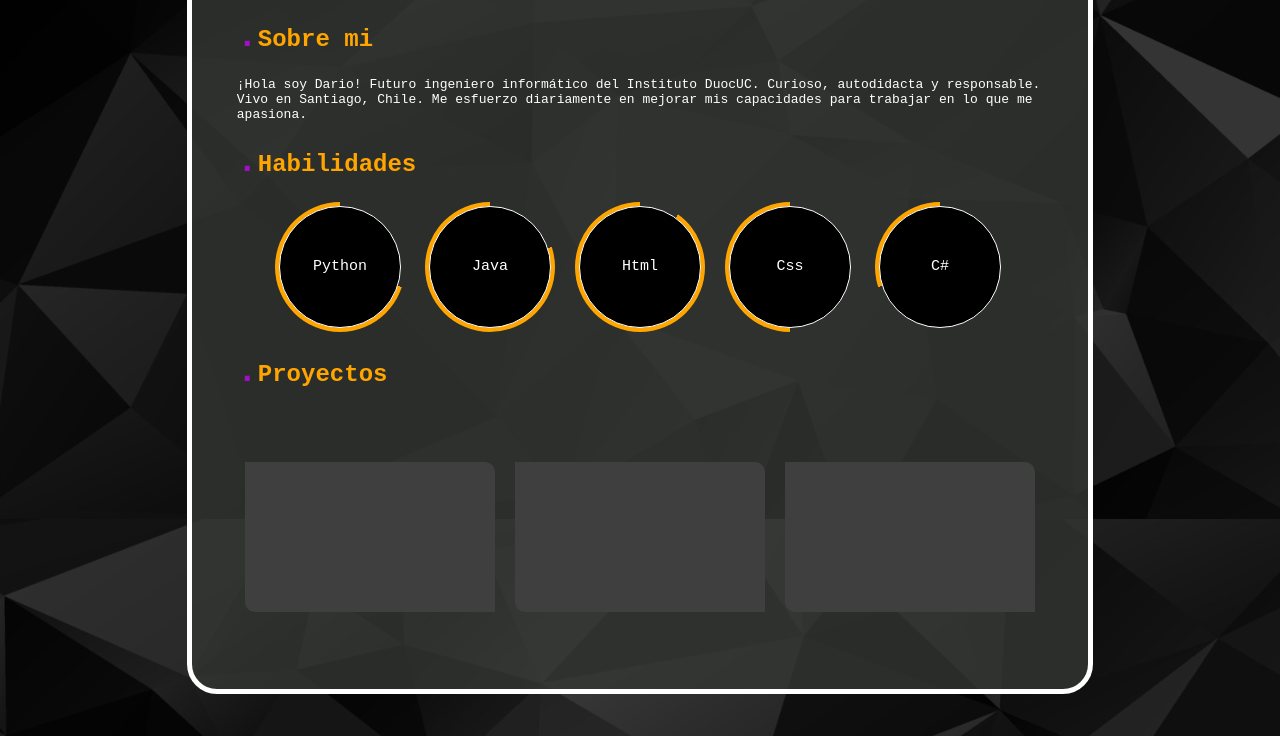
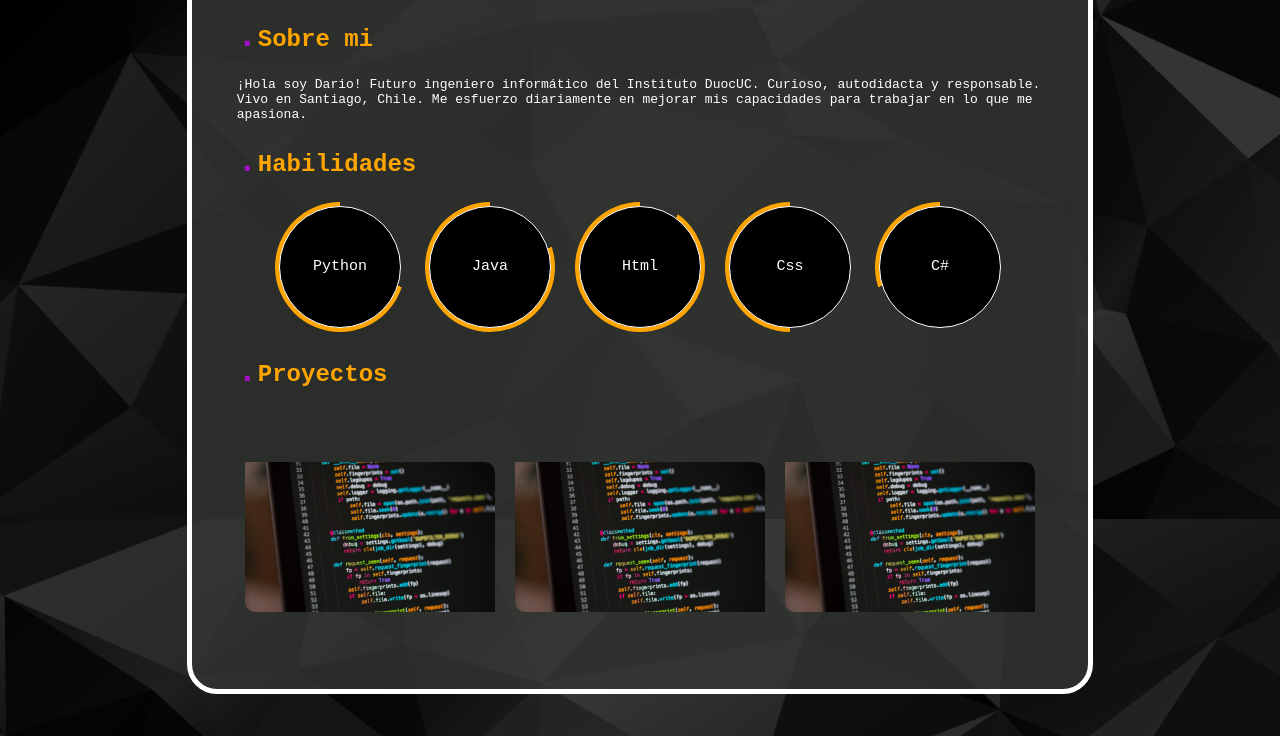
Before and after one commit to DarioMorales24/mi-portafolio, a plain HTML site: page index.html in a window 1280 px wide. Shown: the part 281-1017 px from the top of the page. Drawn offline with Linux system fonts and the light colour scheme.

Commit message:
cambios dia 4.1

```diff
--- a/css/styles.css
+++ b/css/styles.css
@@ -256,7 +256,7 @@
     width: 100%;
     height: 150px;
     gap: 20px;
-    background-image: url('images/images-referencia.jpg'); /*Cambiar esta imagen segun el proyecto*/
+    background-image: url(../images/images-referencia.jpg); /*Cambiar esta imagen segun el proyecto*/
     background-size: 100%;
     background-position: top;
     text-decoration: none;
```
